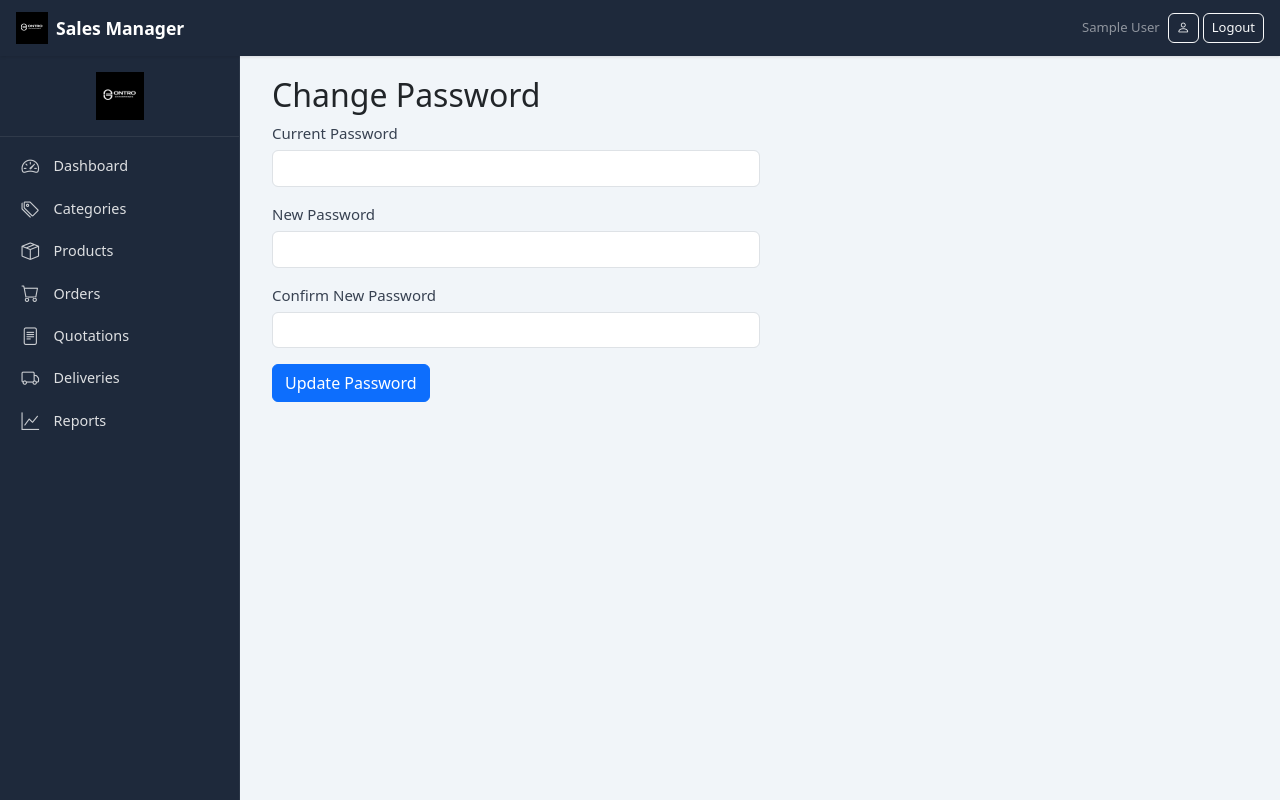
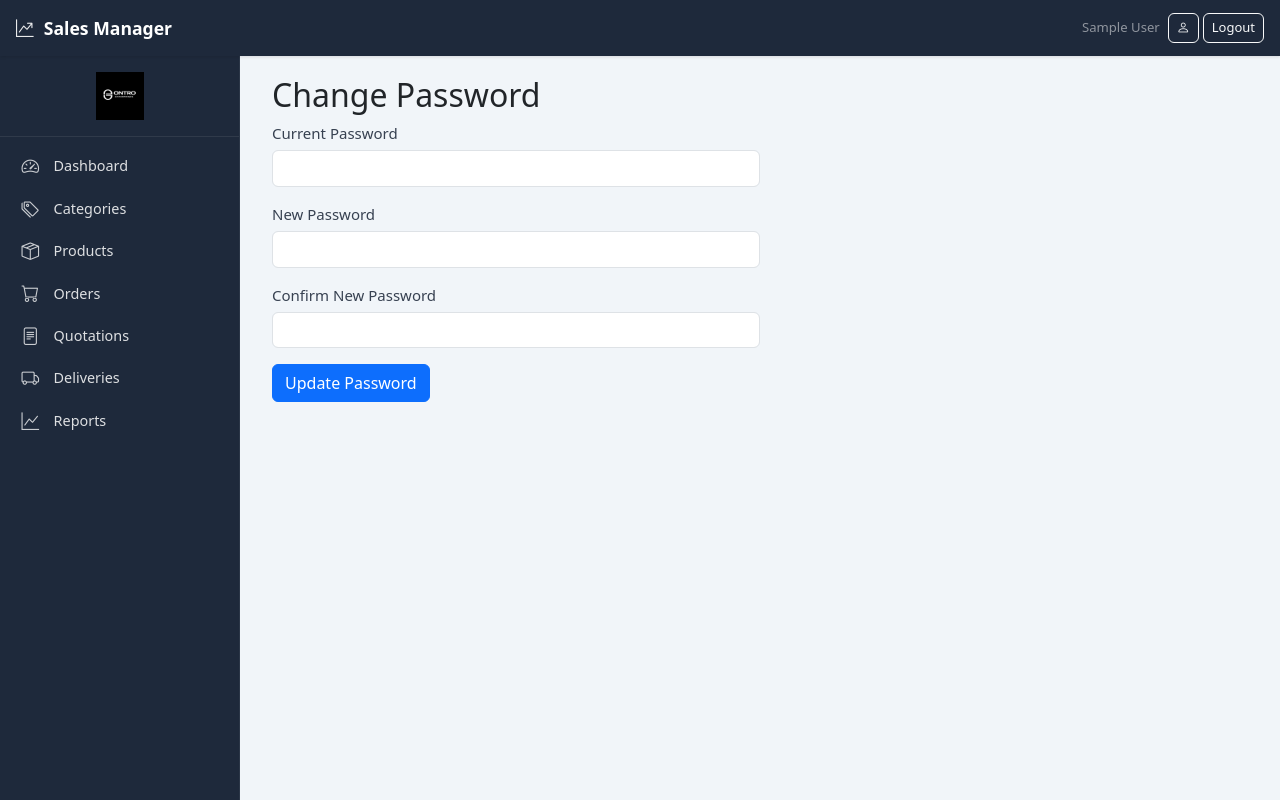
Before and after one commit to NgariMwangi/sales-management-system, a Flask app: page /auth/profile in a window 1280 px wide. Run offline with Flask 3, Linux system fonts and the light colour scheme; the visitor is signed in with stand-in values (Sample User, id 1); some libraries are stand-ins or nearby versions.

Commit message:
first commit

```diff
--- a/app/templates/base.html
+++ b/app/templates/base.html
@@ -16,10 +16,7 @@
             <button class="btn btn-link text-white d-lg-none me-2 p-2" type="button" id="sidebarToggle" aria-label="Menu">
                 <i class="bi bi-list fs-4"></i>
             </button>
-            <a class="navbar-brand d-flex align-items-center" href="{{ url_for('dashboard.index') }}">
-                <img src="{{ url_for('static', filename='logo.jpg') }}" alt="Logo" class="me-2" style="height: 32px; width: auto;">
-                <span>Sales Manager</span>
-            </a>
+            <a class="navbar-brand" href="{{ url_for('dashboard.index') }}"><i class="bi bi-graph-up-arrow"></i> Sales Manager</a>
             <div class="d-flex align-items-center ms-auto">
                 <span class="text-white-50 small d-none d-sm-inline me-2">{{ current_user.full_name or current_user.username }}</span>
                 <a class="btn btn-outline-light btn-sm me-1" href="{{ url_for('auth.profile') }}"><i class="bi bi-person"></i></a>
```
